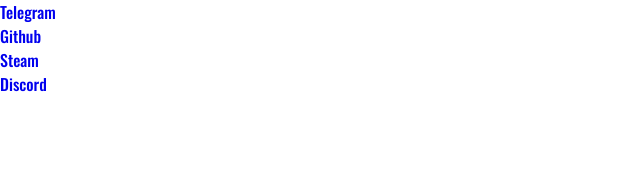
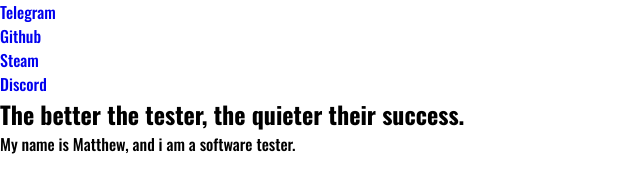
Before and after one commit to MatthewAlekseyev/www, a plain HTML site: page index.html in a window 1280 px wide. Shown: the whole page, without its empty margins (0-640 px from the left). Drawn offline with nearby package versions, Linux system fonts and the light colour scheme.

Commit message:
Add a hero section with an intro message to the main page.

```diff
--- a/index.html
+++ b/index.html
@@ -4,7 +4,7 @@
     <meta charset="UTF-8">
     <meta name="viewport" content="width=device-width, initial-scale=1.0">
     <title>About me.</title>
-    <link rel="stylesheet" href="css/main.css"/>
+    <link rel="stylesheet" href="css/main.css">
 </head>
 <body>
     <div class="wrapper">
@@ -18,6 +18,10 @@
 				</ul>
 			</nav>
         </header>
+        <div class="hero container">
+            <h2>The better the tester, the quieter their success.</h2>
+            <p>My name is Matthew, and i am a software tester.</p>
+        </div>
     </div>
 </body>
 </html>
```
